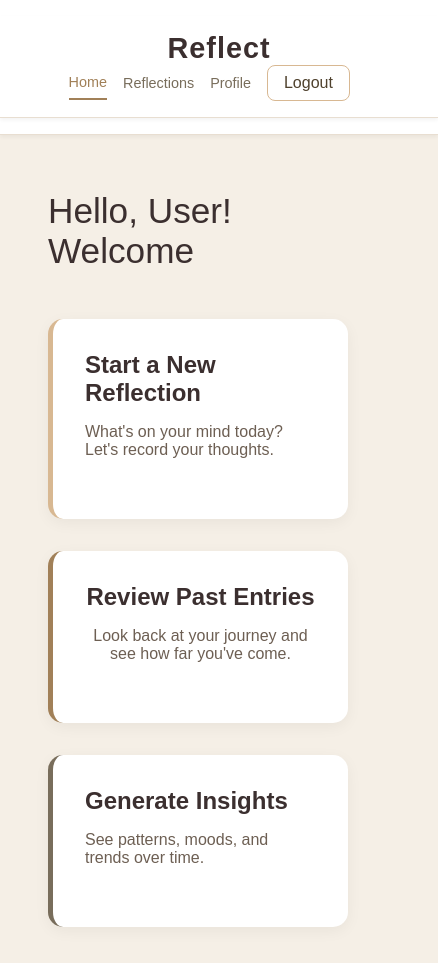
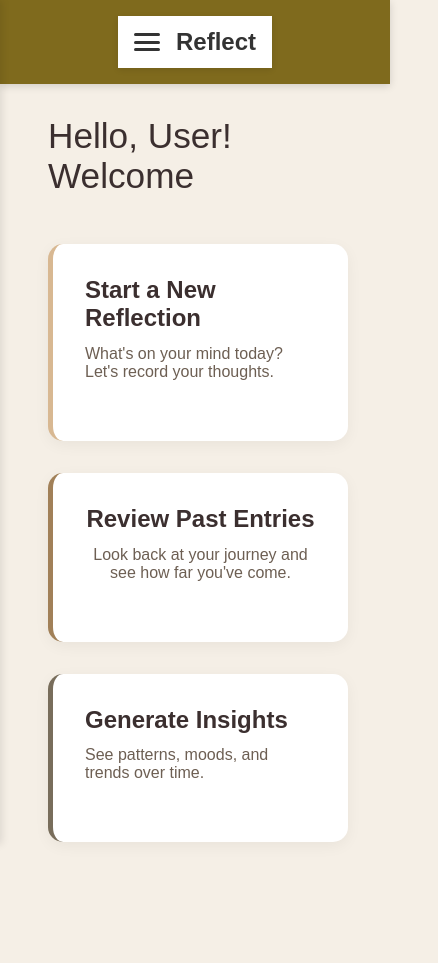
Before and after one commit to prof-sanjay/Reflect-design, a React (Vite) app in the folder fe/: page / in a window 390 px wide. Shown: the whole page, 438 px wide, since content can reach past the window. After the commit the page ends 874 px from the top, so only its background shows below. Built offline with nearby package versions, Linux system fonts and the light colour scheme.

Commit message:
Added latest changes

```diff
--- a/fe/src/components/Navbar.css
+++ b/fe/src/components/Navbar.css
@@ -1,88 +1,189 @@
-.navbar {
-  background-color: #ffffff; /* White background */
-  border-bottom: 1px solid #e8ded1; /* Soft bottom border matching login theme */
-  padding: 0.5rem 3rem; /* Good padding */
+/* RESET */
+* {
+  margin: 0;
+  padding: 0;
+  box-sizing: border-box;
+}
+
+body {
+  font-family: "Poppins", sans-serif;
+}
+
+/* --- Topbar (mobile header) --- */
+.topbar {
   display: flex;
-  justify-content: space-between;
   align-items: center;
-  box-shadow: 0 2px 4px rgba(0, 0, 0, 0.05);
+  background: #fff;
+  padding: 0.75rem 1rem;
+  box-shadow: 0 2px 6px rgba(0, 0, 0, 0.1);
   position: sticky;
   top: 0;
-  z-index: 100;
+  z-index: 1001;
 }
 
-/* Left Side: Logo */
 .navbar-logo {
-  font-size: 1.8rem;
+  font-size: 1.5rem;
   font-weight: 700;
-  color: #3b2f2f; /* Dark text color */
   text-decoration: none;
-  letter-spacing: 1px;
+  color: #333;
+  margin-left: 1rem;
 }
 
-/* Right Side: Links and User */
-.navbar-right {
-  margin-right: 5%;
+/* --- Hamburger icon --- */
+.hamburger {
   display: flex;
+  flex-direction: column;
+  justify-content: space-between;
+  width: 26px;
+  height: 18px;
+  cursor: pointer;
+}
+
+.bar {
+  height: 3px;
+  width: 100%;
+  background: #333;
+  border-radius: 5px;
+  transition: all 0.3s ease;
+}
+
+.bar.open:nth-child(1) {
+  transform: rotate(45deg) translate(5px, 5px);
+}
+.bar.open:nth-child(2) {
+  opacity: 0;
+}
+.bar.open:nth-child(3) {
+  transform: rotate(-45deg) translate(5px, -5px);
+}
+
+/* --- Sidebar --- */
+.sidebar {
+  position: fixed;
+  top: 0;
+  left: 0;
+  height: 100%;
+  width: 70px;
+  background: #ffffff;
+  box-shadow: 2px 0 8px rgba(0, 0, 0, 0.1);
+  padding-top: 70px;
+  display: flex;
+  flex-direction: column;
   align-items: center;
-  gap: 2rem;
+  overflow-x: hidden;
+  transition: width 0.3s ease;
+  z-index: 1000;
+}
+
+/* Expanded on hover (desktop) */
+.sidebar.expanded {
+  width: 220px;
+  align-items: flex-start;
+}
+
+/* Mobile open */
+.sidebar.mobile-open {
+  transform: translateX(0);
+}
+
+/* Navigation links */
+.nav-links {
+  width: 100%;
+  display: flex;
+  flex-direction: column;
+  gap: 1rem;
+  padding: 0.5rem 0;
 }
 
 .nav-link {
-  color: #786d5b; /* Subdued link color */
+  display: flex;
+  align-items: center;
+  gap: 1rem;
+  color: #333;
+  font-weight: 500;
   text-decoration: none;
-  font-weight: 500;
-  padding: 0.5rem 0;
-  transition: color 0.2s, border-bottom 0.2s;
+  padding: 0.8rem 1rem;
+  border-radius: 0 25px 25px 0;
+  transition: all 0.2s ease;
 }
 
 .nav-link:hover {
-  color: #c9a97f; /* Hover color */
+  background: #f3f4f6;
+  color: #0077ff;
 }
 
-/* Active NavLink Style */
 .nav-link.active {
-  color: #a18058; /* Active color */
-  border-bottom: 2px solid #a18058;
+  background: #e8f0ff;
+  color: #0077ff;
 }
 
-.nav-item {
-  color: #4f412d;
-  text-decoration: none;
-  font-weight: 500;
-  transition: color 0.3s ease;
+.nav-link .icon {
+  font-size: 1.3rem;
+  width: 30px;
+  text-align: center;
 }
 
-.nav-item:hover {
-  color: #d8b892;
+.label {
+  opacity: 0;
+  transition: opacity 0.2s ease;
 }
 
-/* User Display */
-.user-profile {
-  margin-left: 1rem;
-  padding: 0.5rem 1rem;
-  background-color: #f9f5f0; /* Light background for the user area */
-  border-radius: 20px;
-  font-weight: 600;
-  color: #3b2f2f;
+/* Show label when expanded */
+.sidebar.expanded .label {
+  opacity: 1;
 }
 
-.username-display {
-  font-size: 1rem;
+/* Logout styling */
+.logout {
+  color: #e63946;
 }
 
-/* Media Query for smaller screens */
+/* Overlay for mobile */
+.overlay {
+  position: fixed;
+  inset: 0;
+  background: rgba(0, 0, 0, 0.4);
+  z-index: 999;
+}
+
+/* --- RESPONSIVE --- */
 @media (max-width: 768px) {
-  .navbar {
-    padding: 1rem 1.5rem;
+  .sidebar {
+    transform: translateX(-100%);
+    width: 200px;
+    align-items: flex-start;
+    padding-left: 1rem;
+    transition: transform 0.3s ease;
   }
-  .navbar-right {
-    gap: 1rem;
+
+  .sidebar.expanded {
+    width: 200px;
   }
-  .nav-link {
-    font-size: 0.9rem;
+
+  .sidebar.mobile-open {
+    transform: translateX(0);
   }
-  .user-profile {
-    display: none; /* Hide username on very small screens to save space */
+
+  .hamburger {
+    display: flex;
+  }
+
+  .topbar {
+    justify-content: flex-start;
   }
 }
+
+@media (min-width: 769px) {
+  .hamburger {
+    display: none;
+  }
+  .overlay {
+    display: none;
+  }
+  .topbar {
+    margin-left: 70px;
+  }
+  .sidebar.expanded + .topbar {
+    margin-left: 220px;
+  }
+}
--- a/fe/src/components/Navbar.jsx
+++ b/fe/src/components/Navbar.jsx
@@ -1,33 +1,84 @@
-import React from 'react';
-import { Link, NavLink } from 'react-router-dom';
-import './Navbar.css';
-// Note: This component assumes it is rendered inside <Router>
+import React, { useState } from "react";
+import { Link, NavLink } from "react-router-dom";
+import "./Navbar.css";
 
-const Navbar = ({ username = 'User', onLogout }) => {
+const Navbar = () => {
+  const [isExpanded, setIsExpanded] = useState(false);
+  const [isMobileOpen, setIsMobileOpen] = useState(false);
+
+  const handleMouseEnter = () => setIsExpanded(true);
+  const handleMouseLeave = () => setIsExpanded(false);
+  const toggleMobile = () => setIsMobileOpen(!isMobileOpen);
+  const closeMobile = () => setIsMobileOpen(false);
+
   return (
-    <nav className="navbar">
-      {/* Left Side: Logo/Brand */}
-      <div className="navbar-left">
+    <>
+      {/* --- Top bar (mobile) --- */}
+      <header className="topbar">
+        <div className="hamburger" onClick={toggleMobile}>
+          <div className={`bar ${isMobileOpen ? "open" : ""}`} />
+          <div className={`bar ${isMobileOpen ? "open" : ""}`} />
+          <div className={`bar ${isMobileOpen ? "open" : ""}`} />
+        </div>
+
         <Link to="/" className="navbar-logo">
           Reflect
         </Link>
-      </div>
+      </header>
 
-      {/* Right Side: Navigation Links */}
-      <div className="navbar-right">
-        <NavLink to="/" className={({ isActive }) => (isActive ? 'nav-link active' : 'nav-link')} end>
-          Home
-        </NavLink>
-        <NavLink to="/my-reflections" className={({ isActive }) => (isActive ? 'nav-link active' : 'nav-link')}>
-          Reflections
-        </NavLink>
-        <NavLink to="/profile" className={({ isActive }) => (isActive ? 'nav-link active' : 'nav-link')}>
-          Profile
-        </NavLink>
-        <Link to="/login" className="nav-item logout">Logout</Link>
+      {/* --- Sidebar --- */}
+      <aside
+        className={`sidebar ${isExpanded ? "expanded" : ""} ${
+          isMobileOpen ? "mobile-open" : ""
+        }`}
+        onMouseEnter={handleMouseEnter}
+        onMouseLeave={handleMouseLeave}
+      >
+        <nav className="nav-links">
+          <NavLink
+            to="/"
+            className={({ isActive }) =>
+              isActive ? "nav-link active" : "nav-link"
+            }
+            onClick={closeMobile}
+            end
+          >
+            <span className="icon">🏠</span>
+            <span className="label">Home</span>
+          </NavLink>
 
-      </div>
-    </nav>
+          <NavLink
+            to="/my-reflections"
+            className={({ isActive }) =>
+              isActive ? "nav-link active" : "nav-link"
+            }
+            onClick={closeMobile}
+          >
+            <span className="icon">🪞</span>
+            <span className="label">Reflections</span>
+          </NavLink>
+
+          <NavLink
+            to="/profile"
+            className={({ isActive }) =>
+              isActive ? "nav-link active" : "nav-link"
+            }
+            onClick={closeMobile}
+          >
+            <span className="icon">👤</span>
+            <span className="label">Profile</span>
+          </NavLink>
+
+          <Link to="/login" className="nav-link logout" onClick={closeMobile}>
+            <span className="icon">🚪</span>
+            <span className="label">Logout</span>
+          </Link>
+        </nav>
+      </aside>
+
+      {/* Overlay for mobile */}
+      {isMobileOpen && <div className="overlay" onClick={closeMobile}></div>}
+    </>
   );
 };
 
```
